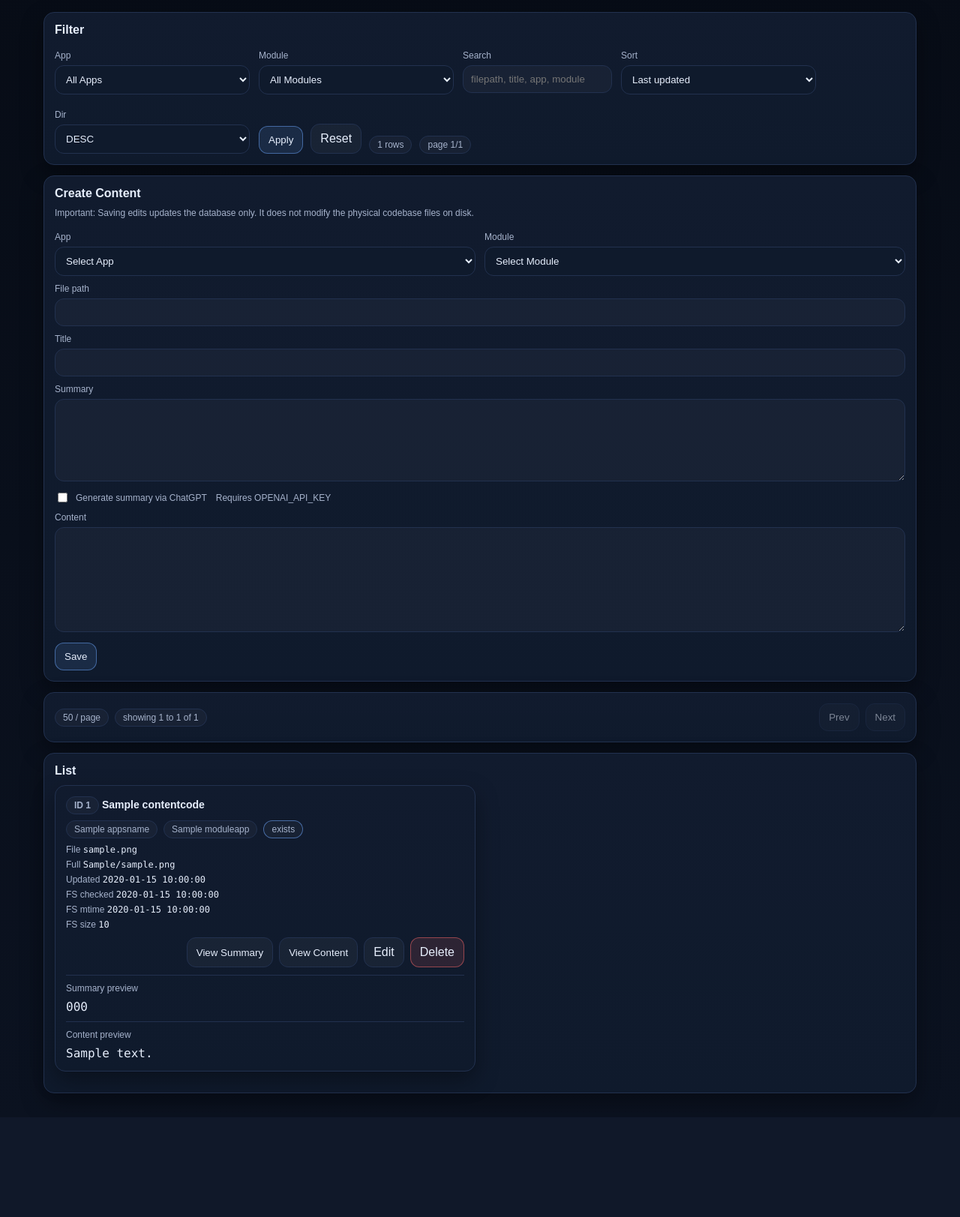
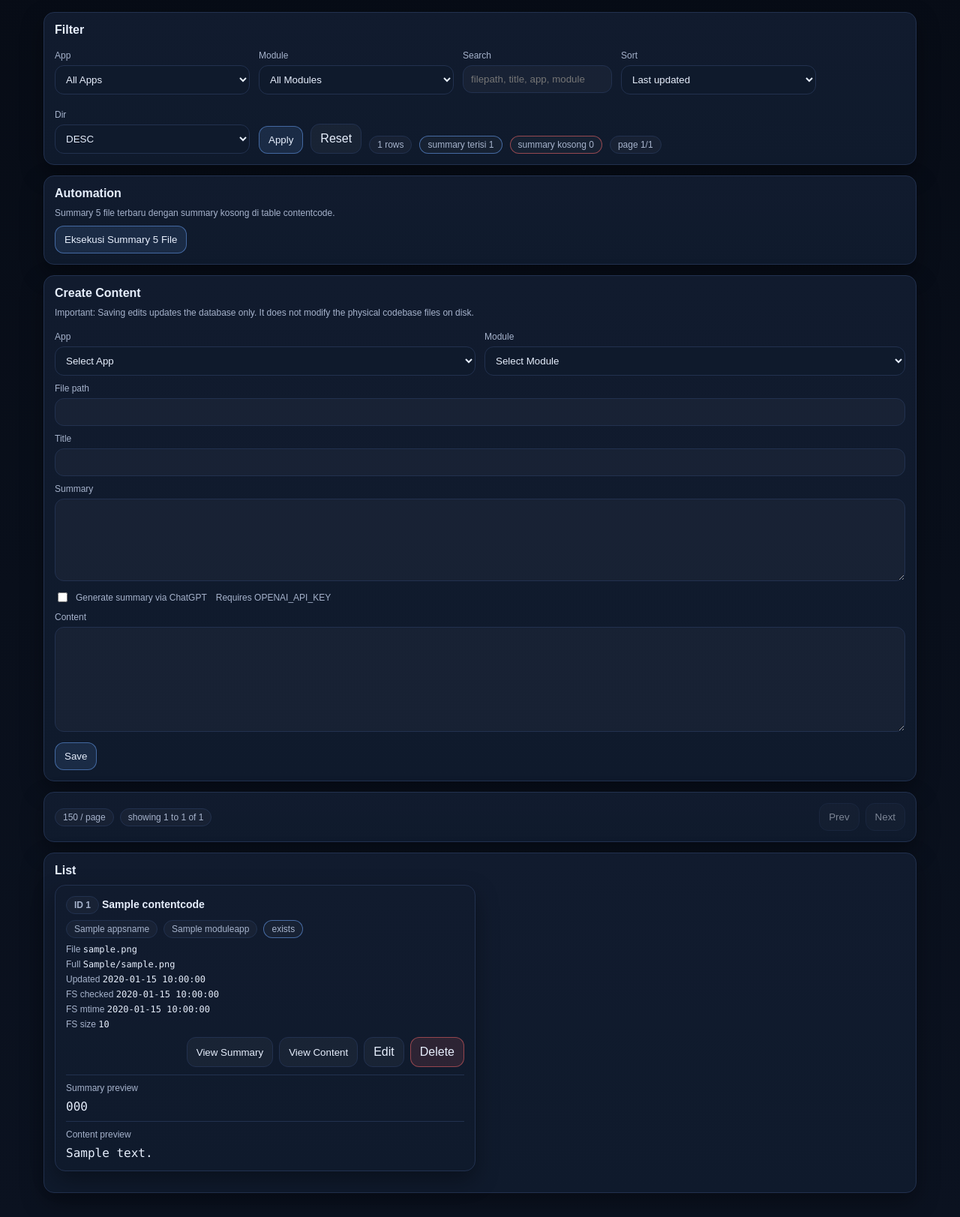
Before and after one commit to kukuhtw/appdocs, a PHP site: page /contents.php in a window 1280 px wide. Shown: the part 58-1681 px from the top of the page at 75% size. Before the commit the page ends 1541 px from the top, so only its background shows below. Run offline with PHP 8.4, Linux system fonts and the light colour scheme; tables that the repository leaves empty hold one stand-in row (values such as "Sample post").

Commit message:
Update contents.php

```diff
--- a/public/contents.php
+++ b/public/contents.php
@@ -105,6 +105,73 @@ function openai_chat(array $messages, array $opt = []): array
   return ["ok" => true, "text" => $text, "raw" => $json];
 }
 
+function summarize_latest_pending(PDO $pdo, int $limit = 5): array
+{
+  $limit = max(1, min(20, $limit));
+
+  $st = $pdo->query("
+    SELECT id, file_path, title, content
+    FROM contentcode
+    WHERE summarycode IS NULL OR TRIM(summarycode) = ''
+    ORDER BY COALESCE(updated_at, created_at) DESC, id DESC
+    LIMIT {$limit}
+  ");
+  $targets = $st->fetchAll();
+
+  $upd = $pdo->prepare("UPDATE contentcode SET summarycode=?, updated_at=NOW() WHERE id=?");
+
+  $updated = 0;
+  $failed = 0;
+  $skipped = 0;
+  $errors = [];
+  $updatedFiles = [];
+
+  foreach ($targets as $row) {
+    $cid = (int)($row["id"] ?? 0);
+    $filePath = trim((string)($row["file_path"] ?? ""));
+    $title = trim((string)($row["title"] ?? ""));
+    $content = trim((string)($row["content"] ?? ""));
+
+    if ($cid <= 0 || $content === "") {
+      $skipped++;
+      continue;
+    }
+
+    $messages = build_summary_prompt($filePath, $title, $content);
+    $resp = openai_chat($messages, [
+      "model" => "gpt-4o-mini",
+      "temperature" => 0.2,
+      "max_tokens" => 900,
+    ]);
+
+    if (!$resp["ok"]) {
+      $failed++;
+      $errors[] = ($filePath !== "" ? $filePath : ("ID " . $cid)) . ": " . (string)($resp["error"] ?? "unknown");
+      continue;
+    }
+
+    $summary = trim((string)$resp["text"]);
+    if ($summary === "") {
+      $failed++;
+      $errors[] = ($filePath !== "" ? $filePath : ("ID " . $cid)) . ": AI output kosong";
+      continue;
+    }
+
+    $upd->execute([$summary, $cid]);
+    $updated++;
+    $updatedFiles[] = $filePath !== "" ? $filePath : ("ID " . $cid);
+  }
+
+  return [
+    "selected" => count($targets),
+    "updated" => $updated,
+    "failed" => $failed,
+    "skipped" => $skipped,
+    "errors" => $errors,
+    "updated_files" => $updatedFiles,
+  ];
+}
+
 function norm_sep(string $p): string
 {
   $p = str_replace("\\", "/", $p);
@@ -146,7 +213,7 @@ $orderBy = $allowedSort[$sort] ?? "c.updated_at";
 $orderDir = $dir === "asc" ? "ASC" : "DESC";
 
 $page = max(1, get_int("page"));
-$perPage = 50;
+$perPage = 150;
 $offset = ($page - 1) * $perPage;
 
 $apps = $pdo->query("SELECT id, app_name, root_path FROM appsname ORDER BY updated_at DESC")->fetchAll();
@@ -180,6 +247,25 @@ if ($app_id_filter > 0) {
 }
 
 if ($_SERVER["REQUEST_METHOD"] === "POST") {
+  if (post_str("mode") === "bulk_summary_5") {
+    try {
+      $res = summarize_latest_pending($pdo, 5);
+
+      $msg = "Bulk summary selesai. selected {$res["selected"]}, updated {$res["updated"]}, failed {$res["failed"]}, skipped {$res["skipped"]}";
+      if (!empty($res["updated_files"])) {
+        $msg .= ". Updated files: " . implode(", ", $res["updated_files"]);
+      }
+      if (!empty($res["errors"])) {
+        $msg .= ". " . implode(" | ", array_slice($res["errors"], 0, 3));
+      }
+      flash_set($msg);
+    } catch (Throwable $e) {
+      flash_set("Bulk summary gagal: " . $e->getMessage());
+    }
+
+    redirect("contents.php?app_id={$app_id_filter}&module_id={$module_id_filter}&page={$page}&q=" . urlencode($q) . "&sort=" . urlencode($sort) . "&dir=" . urlencode($dir));
+  }
+
   $app_id = (int)post_str("app_id");
   $module_id = (int)post_str("module_id");
   $file_path = trim(post_str("file_path"));
@@ -307,6 +393,18 @@ $st = $pdo->prepare("SELECT COUNT(*) AS cnt {$baseSql} {$whereSql}");
 $st->execute($params);
 $total = (int)($st->fetch()["cnt"] ?? 0);
 $totalPages = max(1, (int)ceil($total / $perPage));
+
+$st = $pdo->prepare("
+  SELECT
+    SUM(CASE WHEN c.summarycode IS NULL OR TRIM(c.summarycode) = '' THEN 1 ELSE 0 END) AS empty_cnt,
+    SUM(CASE WHEN c.summarycode IS NOT NULL AND TRIM(c.summarycode) <> '' THEN 1 ELSE 0 END) AS filled_cnt
+  {$baseSql}
+  {$whereSql}
+");
+$st->execute($params);
+$sumStat = $st->fetch() ?: [];
+$summaryEmptyCount = (int)($sumStat["empty_cnt"] ?? 0);
+$summaryFilledCount = (int)($sumStat["filled_cnt"] ?? 0);
 
 if ($page > $totalPages) {
   $page = $totalPages;
@@ -479,9 +577,20 @@ $flash = flash_get();
           <?php endif; ?>
 
           <span class="pill"><?= (int)$total ?> rows</span>
+          <span class="pill ok">summary terisi <?= (int)$summaryFilledCount ?></span>
+          <span class="pill miss">summary kosong <?= (int)$summaryEmptyCount ?></span>
           <span class="pill">page <?= (int)$page ?>/<?= (int)$totalPages ?></span>
         </div>
       </div>
+    </form>
+  </div>
+
+  <div class="card">
+    <h3>Automation</h3>
+    <div class="small" style="margin-bottom:10px">Summary 5 file terbaru dengan summary kosong di table contentcode.</div>
+    <form method="post" onsubmit="return confirm('Jalankan summary untuk 5 file terbaru yang summarycode masih kosong?')">
+      <input type="hidden" name="mode" value="bulk_summary_5">
+      <button class="btn primary" type="submit">Eksekusi Summary 5 File</button>
     </form>
   </div>
 
```
